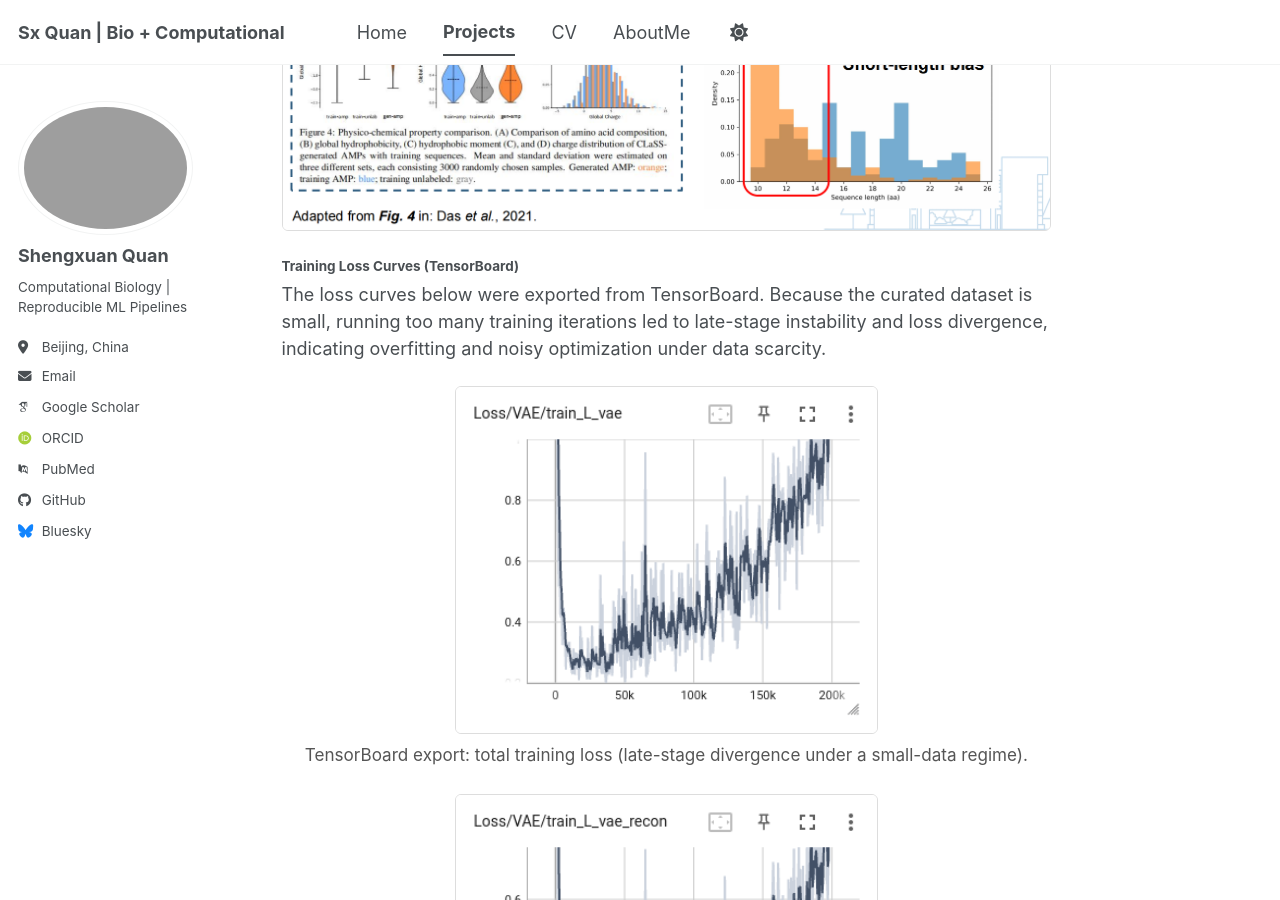
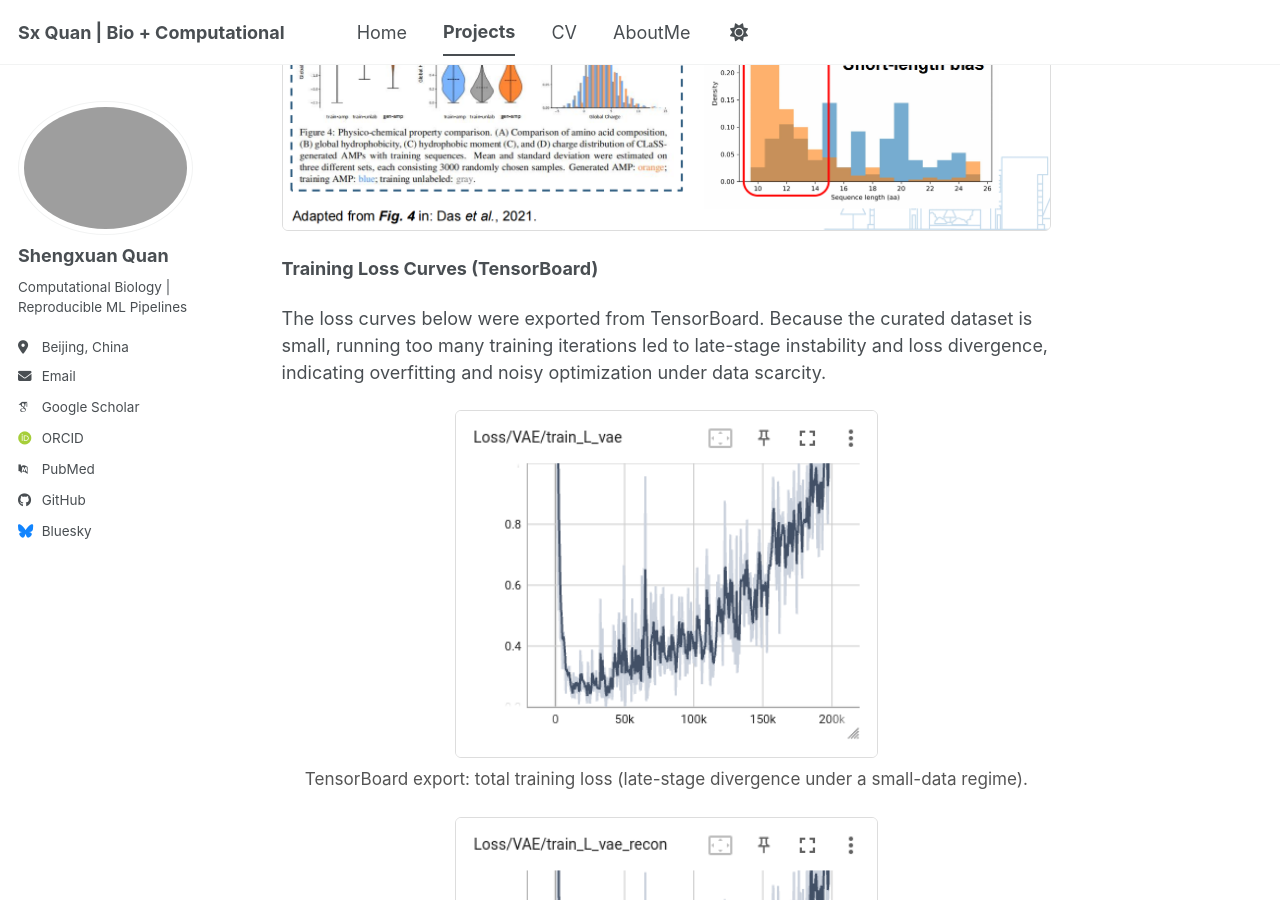
Before and after one commit to ShengxuanQUAN/ShengxuanQUAN.github.io, a Jekyll site: the page built from _portfolio/amp_generative.md, in a window 1280 px wide and 900 px high, scrolled down 2035 px. Built offline with Jekyll 4.4.1, drawn with Linux system fonts in a browser that asks for light colours; some web fonts are replaced; a script bundle is joined from its source files by our own code; library files that are not in the unit come from our copies.

```diff
--- a/_portfolio/amp_generative.md
+++ b/_portfolio/amp_generative.md
@@ -37,7 +37,7 @@ However, traditional AMP discovery and optimization are often **costly and low-t
 <img src="/images/bias.png" alt="Bias analysis" style="max-width: 100%; height: auto; border: 1px solid #ddd; border-radius: 6px;">
 
 <!-- Training Loss (TensorBoard) -->
-<h4>Training Loss Curves (TensorBoard)</h4>
+<p><strong>Training Loss Curves (TensorBoard)</strong></p>
 
 <p>
   The loss curves below were exported from TensorBoard. Because the curated dataset is small,
```
